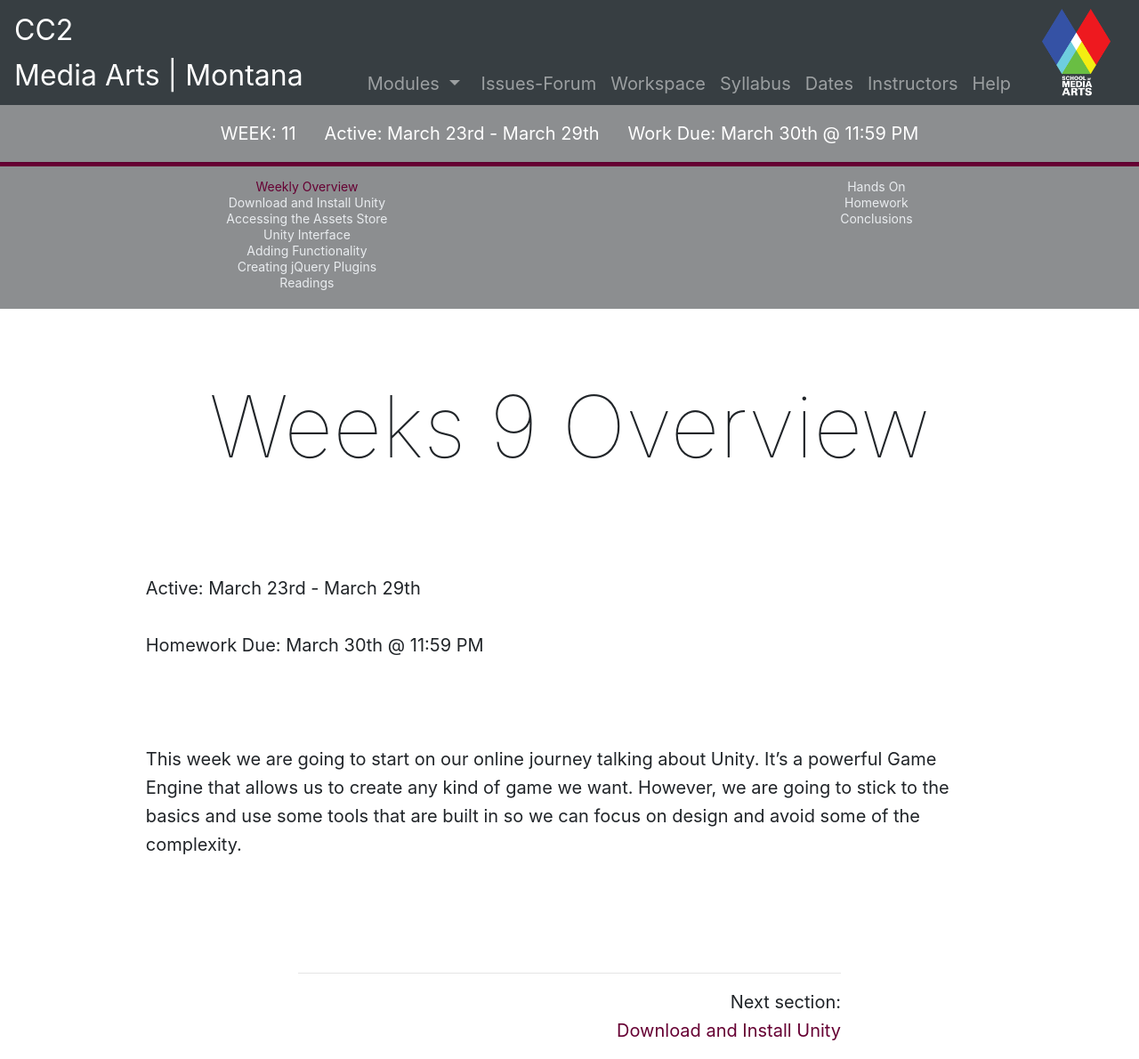
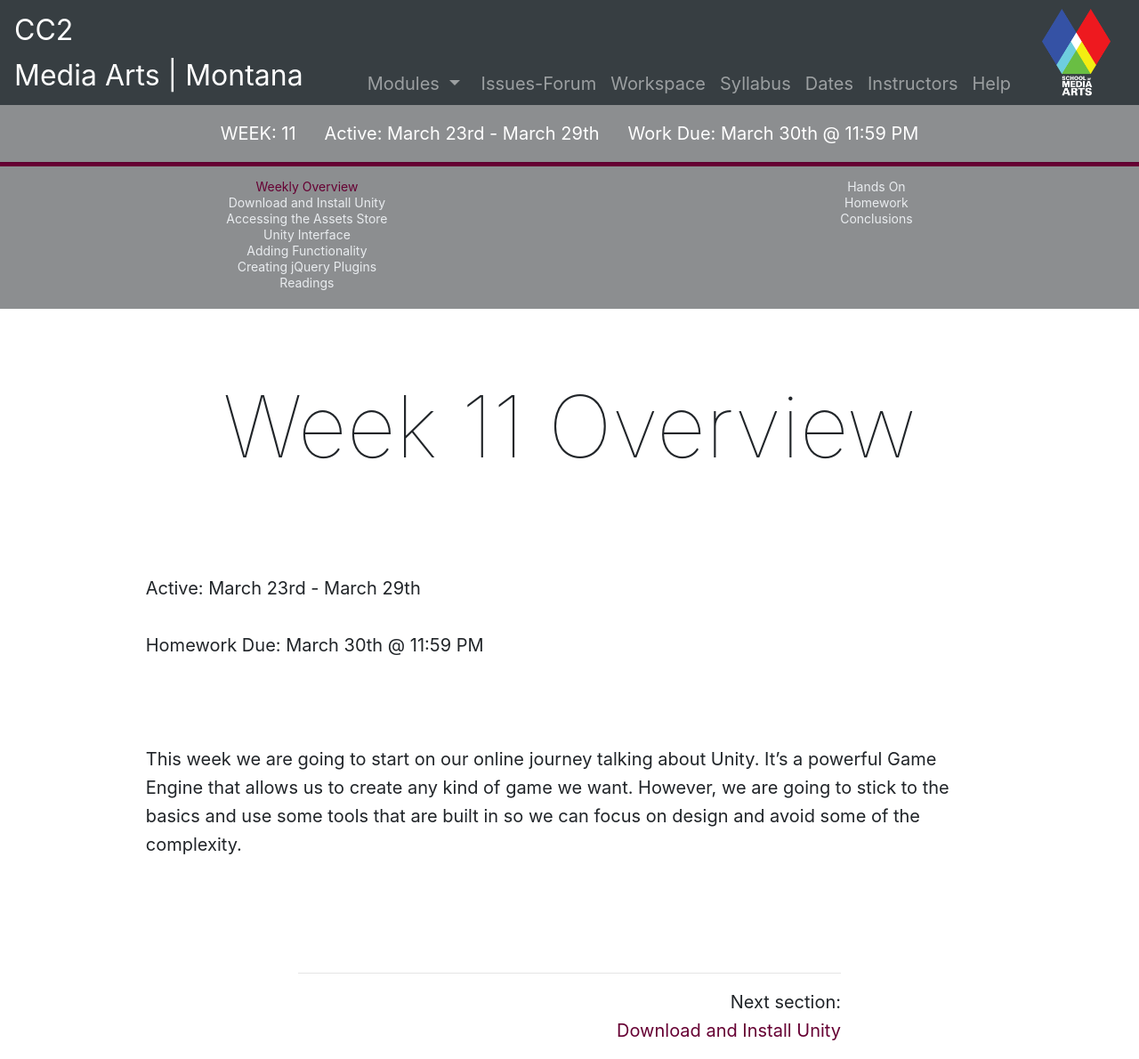
Before and after one commit to Montana-Media-Arts/220-creative-coding2-Spring2020-course, a Jekyll site: the page built from modules/week-11/_posts/2000-01-01-overview.md, in a window 1280 px wide. Shown: the whole page at 89% size. Built offline with Jekyll 4.4.1, drawn with Linux system fonts in a browser that asks for light colours; nearby versions of some CDN libraries.

Commit message:
Update 2000-01-01-overview.md

```diff
--- a/modules/week-11/_posts/2000-01-01-overview.md
+++ b/modules/week-11/_posts/2000-01-01-overview.md
@@ -4,7 +4,7 @@ module: 11
 jotted: false
 ---
 
-# Weeks 9 Overview <br />
+# Week 11 Overview <br />
 
 
 <br />
```
